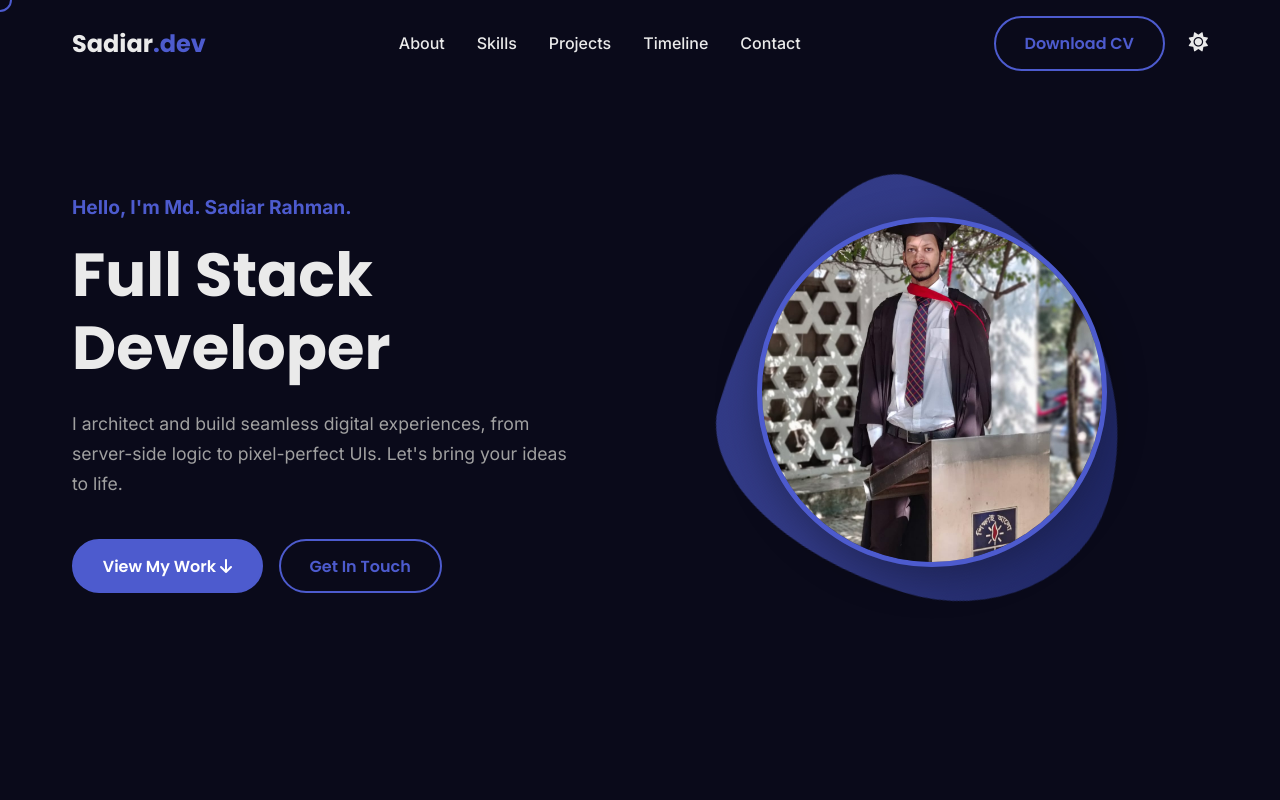
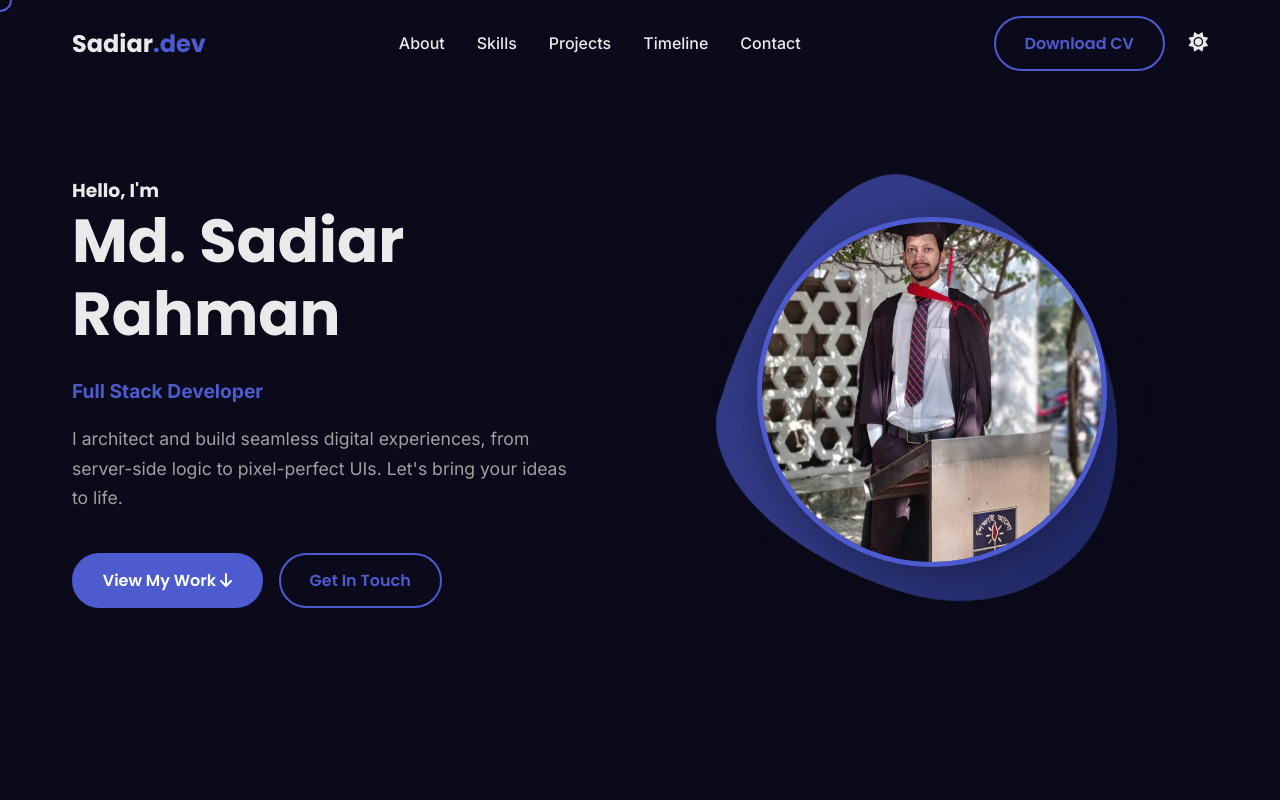
Before and after one commit to sadiartusar/sadiartusar.github.io, a plain HTML site: page index.html in a window 1280 px wide. Shown: the top 800 px of the page. Drawn offline with Linux system fonts and the light colour scheme.

Commit message:
Update index.html

```diff
--- a/index.html
+++ b/index.html
@@ -736,8 +736,9 @@
             <div class="container">
                 <div class="hero-grid">
                     <div class="hero-text reveal">
-                        <p class="subtitle">Hello, I'm Md. Sadiar Rahman.</p>
-                        <h1>Full Stack Developer</h1>
+                        <h3>Hello, I'm</h3>
+                        <h1>Md. Sadiar Rahman</h1>
+                        <p class="subtitle">Full Stack Developer</p>
                         <p>I architect and build seamless digital experiences, from server-side logic to pixel-perfect UIs. Let's bring your ideas to life.</p>
                         <div class="hero-buttons">
                             <a href="#projects" class="btn btn-primary">View My Work <i class="fas fa-arrow-down"></i></a>
```
